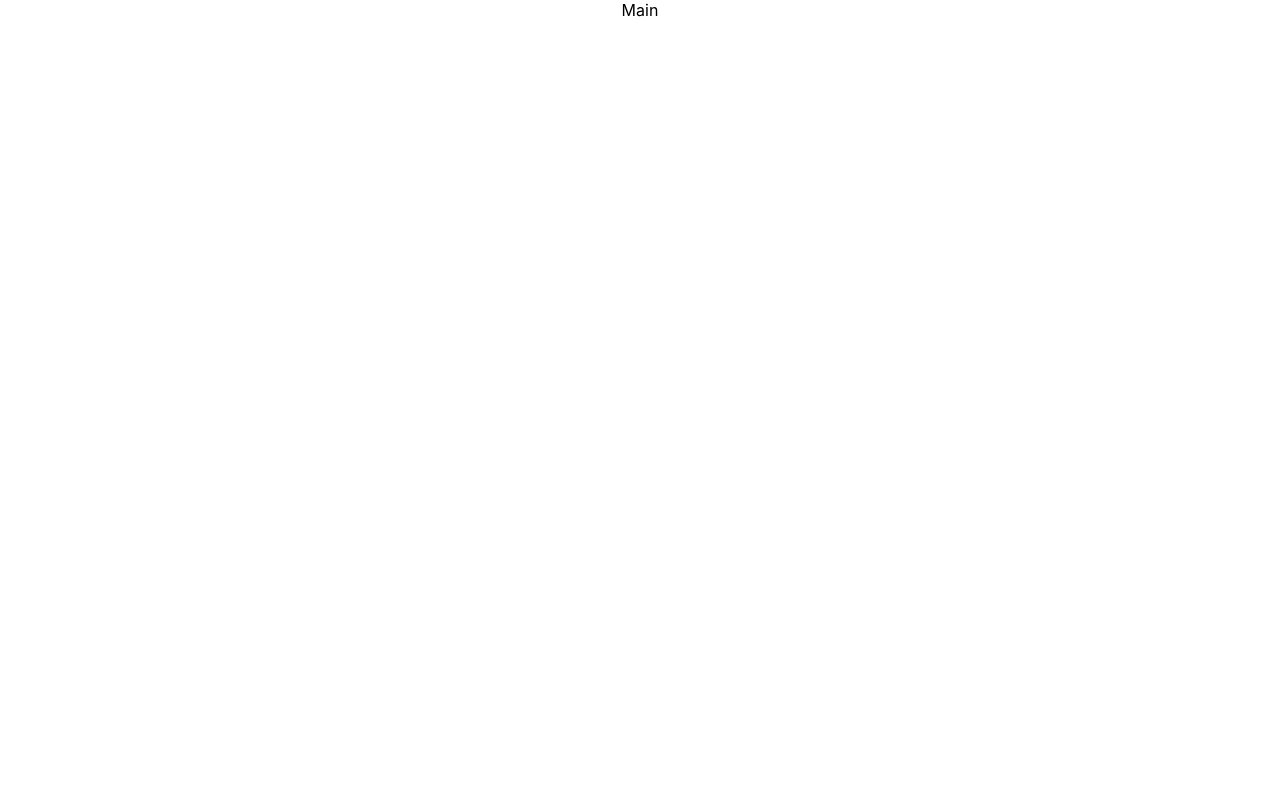
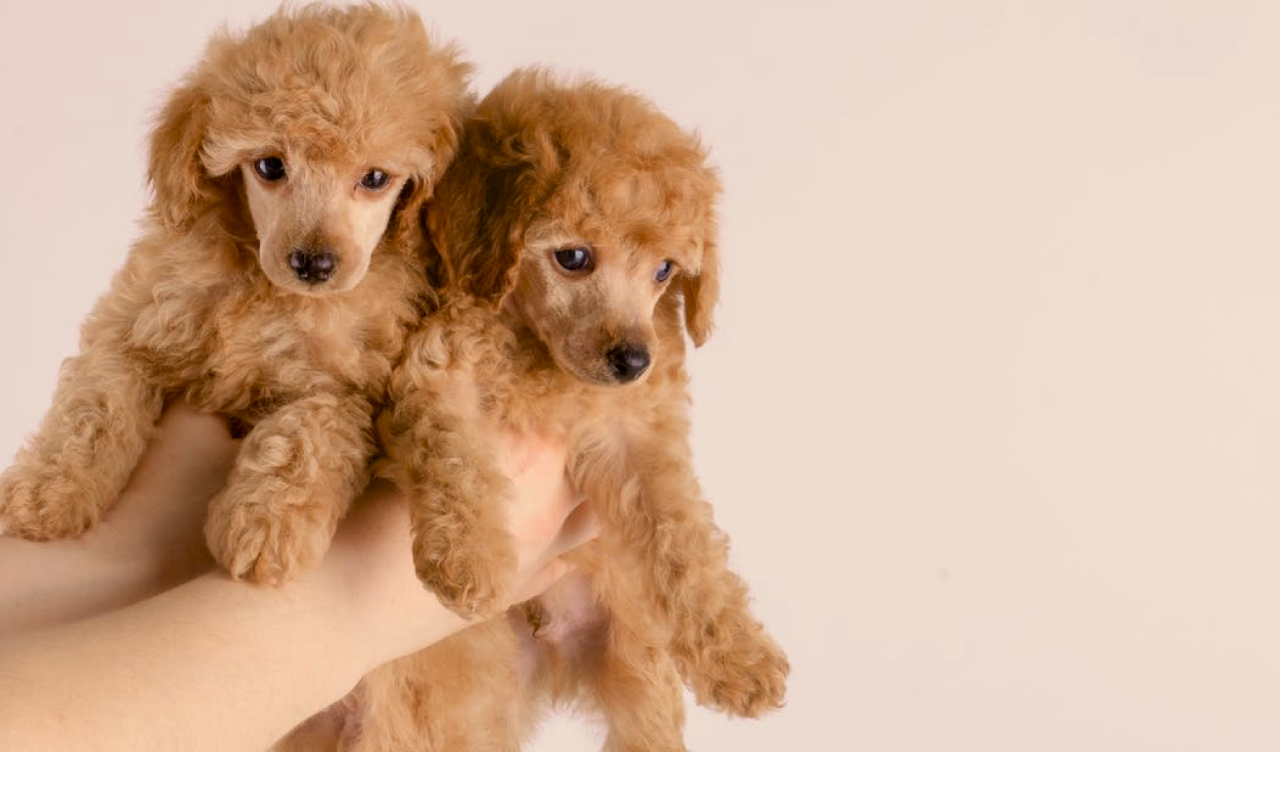
Before and after one commit to away0419/DalDalHagae, a React (Create React App) app in the folder frontend/: page / in a window 1280 px wide. Shown: the top 790 px of the page. Built offline with nearby package versions, Linux system fonts and the light colour scheme.

Commit message:
refactor : styled-components 라이브러리 설치, react 버전 변경

```diff
--- a/frontend/package.json
+++ b/frontend/package.json
@@ -7,8 +7,8 @@
     "@testing-library/react": "^13.4.0",
     "@testing-library/user-event": "^13.5.0",
     "immer": "^9.0.15",
-    "react": "^18.2.0",
-    "react-dom": "^18.2.0",
+    "react": "^17.0.2",
+    "react-dom": "^17.0.2",
     "react-redux": "^8.0.2",
     "react-router-dom": "^6.3.0",
     "react-scripts": "5.0.1",
@@ -16,7 +16,7 @@
     "redux-actions": "^2.6.5",
     "redux-persist": "^6.0.0",
     "redux-thunk": "^2.4.1",
-    "styled-component": "^2.8.0",
+    "styled-components": "^5.3.5",
     "web-vitals": "^2.1.4"
   },
   "scripts": {
--- a/frontend/public/index.html
+++ b/frontend/public/index.html
@@ -1,20 +1,18 @@
 <!DOCTYPE html>
 <html lang="en">
+
 <head>
   <meta charset="utf-8" />
   <link rel="icon" href="%PUBLIC_URL%/favicon.ico" />
   <meta name="viewport" content="width=device-width, initial-scale=1" />
   <meta name="theme-color" content="#000000" />
-    <meta
-      name="description"
-      content="Web site created using create-react-app"
-    />
+  <meta name="description" content="Web site created using create-react-app" />
   <link rel="apple-touch-icon" href="%PUBLIC_URL%/logo192.png" />
   <!--
       manifest.json provides metadata used when your web app is installed on a
       user's mobile device or desktop. See https://developers.google.com/web/fundamentals/web-app-manifest/
     -->
-    <link rel="manifest" href="%PUBLIC_URL%/manifest.json" />
+  <link rel="/manifest" href="%PUBLIC_URL%/manifest.json" />
   <!--
       Notice the use of %PUBLIC_URL% in the tags above.
       It will be replaced with the URL of the `public` folder during the build.
@@ -26,6 +24,7 @@
     -->
   <title>React App</title>
 </head>
+
 <body>
   <noscript>You need to enable JavaScript to run this app.</noscript>
   <div id="root"></div>
@@ -40,4 +39,5 @@
       To create a production bundle, use `npm run build` or `yarn build`.
     -->
 </body>
+
 </html>
--- /dev/null
+++ b/frontend/src/components/MainComponent.jsx
@@ -0,0 +1,16 @@
+import React from 'react';
+import styled from "styled-components";
+
+
+// Main 100vh, vw 채우는 div
+const Main1 = styled.div`
+    width : ${(props) => props.width || "100vw"};
+    height : ${(props) => props.height || "100vh"};
+    object-fit: cover;
+    justify-content: ${(props) => props.justify || "center"};
+    align-items: ${(props) => props.align || "center"};
+`
+
+export function MainContent({ children, width, height, justify, align, ...props }) {
+    return <Main1 width={width} height={height} justify={justify} align={align} {...props}>{children}</Main1>
+}
--- a/frontend/src/components/NavBar.jsx
+++ b/frontend/src/components/NavBar.jsx
@@ -1,4 +1,6 @@
 import React from 'react'
+// 스타일 컴포넌트
+import styled from "styled-components";
 
 const NavBar = () => {
   return (
--- a/frontend/src/pages/Main.jsx
+++ b/frontend/src/pages/Main.jsx
@@ -1,8 +1,14 @@
 import React from 'react'
+import Main1 from "../assets/img/Main1.png";
+import { MainContent } from '../components/MainComponent';
+
 
 const Main = () => {
   return (
-    <div>Main</div>
+    <MainContent>
+      <img src={Main1} alt="메인" style={{ width: "100%", height: "94vh", margin: "0px", padding: "0px", objectFit: "cover" }}></img>
+    </MainContent>
+
   )
 }
 
```
Also changed, not shown: frontend/src/assets/img/Main1.png (added), 1 other file (tests, documents, lock files or other folders). Lines whose indentation alone changed are shown as unchanged.
